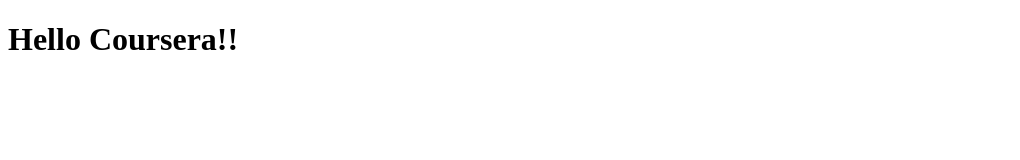
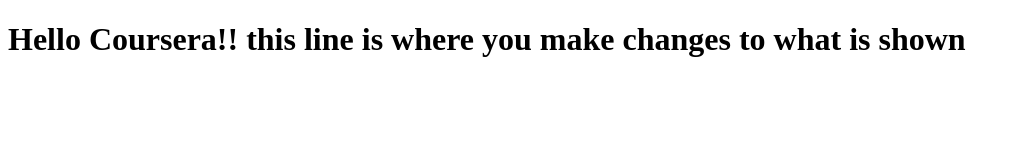
Before and after one commit to Founded99/Coursera-test, a plain HTML site: page site/index.html in a window 1280 px wide. Shown: the whole page, without its empty margins (0-1020 px from the left). Drawn offline with Linux system fonts and the light colour scheme.

Commit message:
my second commit

```diff
--- a/site/index.html
+++ b/site/index.html
@@ -4,6 +4,6 @@
 	<title>Hello Coursera!!</title>
 </head>
 <body>
-<h1>Hello Coursera!!</h1>
+<h1>Hello Coursera!! this line is where you make changes to what is shown</h1>
 </body>
 </html>
```
